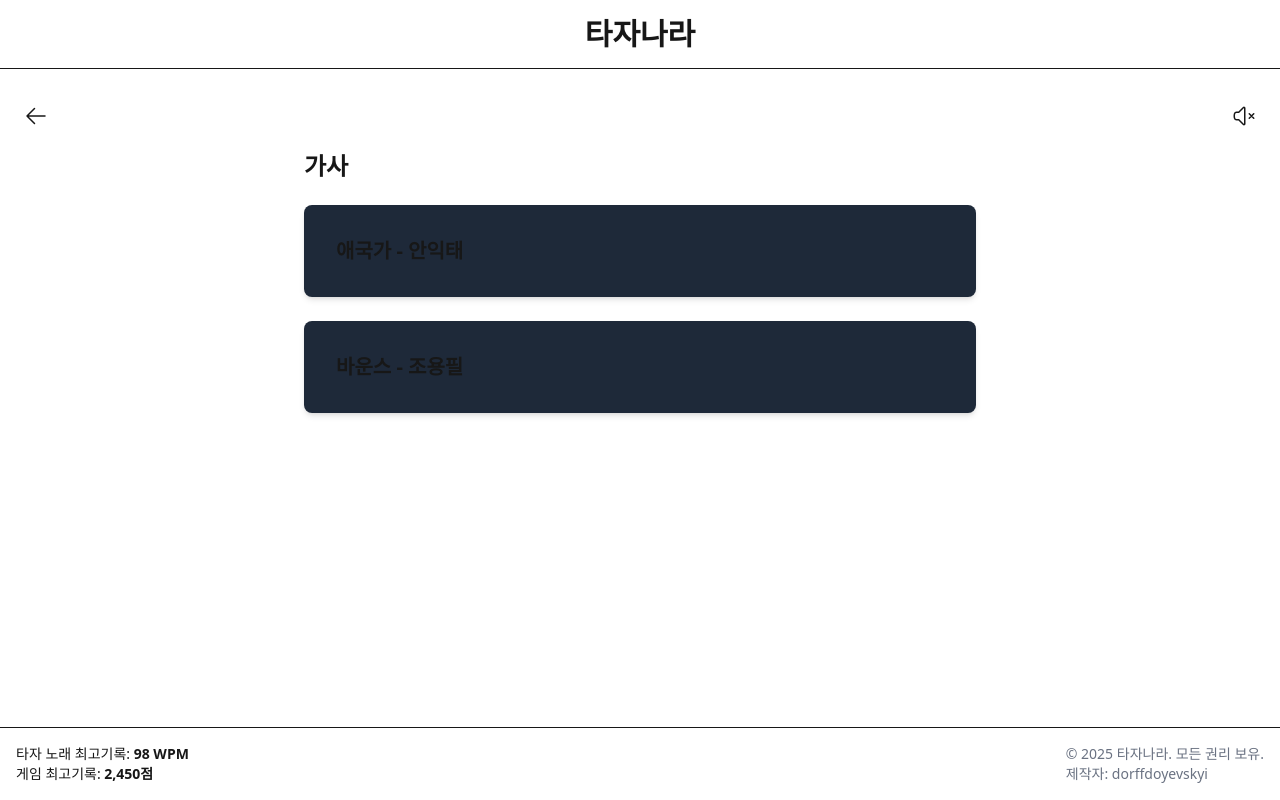
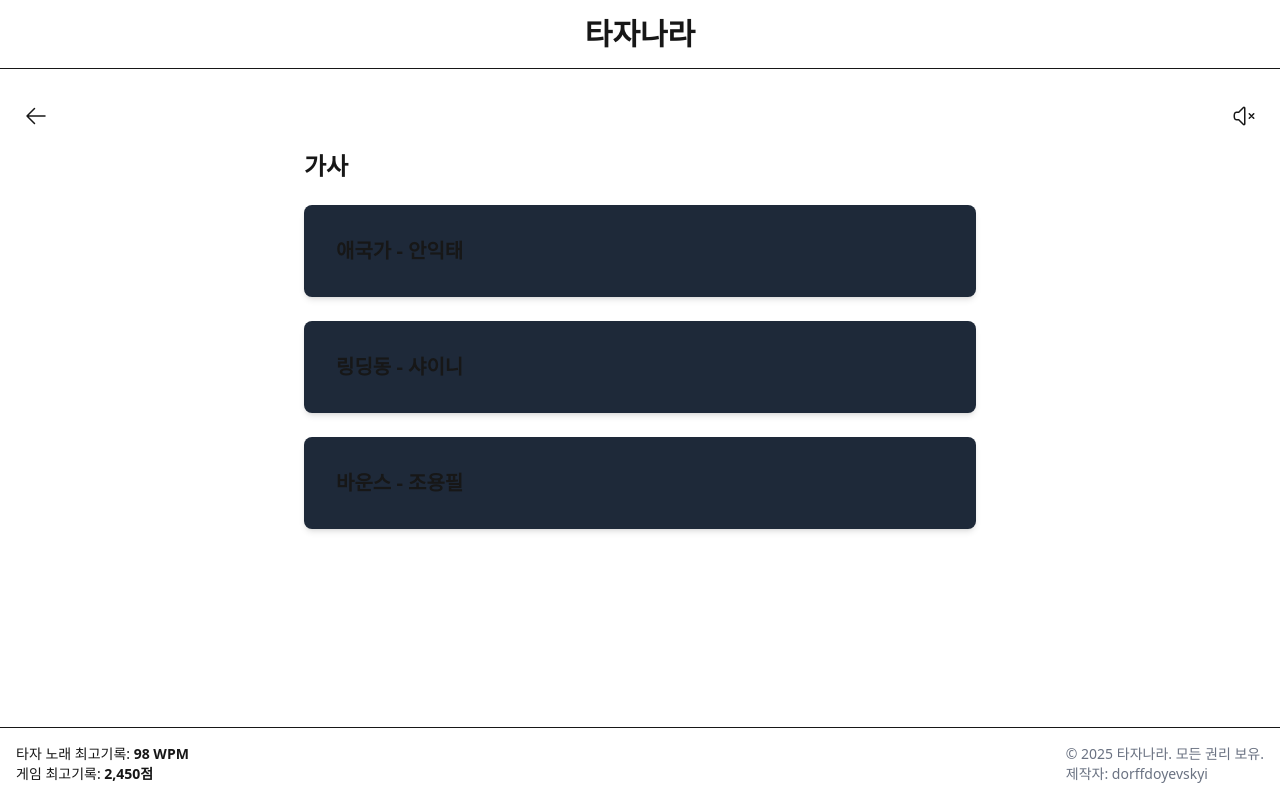
Before and after one commit to KalGookSoo/tajanara, a Next.js app: page /lyrics in a window 1280 px wide. Built offline with nearby package versions, Linux system fonts and the light colour scheme.

Commit message:
feat: Add "링딩동" lyrics by 샤이니 to songs data

```diff
--- a/src/app/shared/songs.ts
+++ b/src/app/shared/songs.ts
@@ -29,6 +29,74 @@ export const songItems: Song[] = [
       '괴로우나 즐거우나 나라 사랑하세',
       '무궁화 삼천리 화려강산',
       '대한사람 대한으로 길이 보전하세'
+    ]
+  },
+  {
+    id: 3,
+    title: '링딩동',
+    artist: '샤이니',
+    lyrics: [
+      '베이베, 네게 반해버린 내게',
+      '왜 이래 두렵다고? 물러서지 말고?',
+      '그냥 내게 맡겨봐라, 어때, 마이 레이디?',
+      '링딩동-링딩동, 링디기-딩디기-딩딩딩',
+      '링딩동-링딩동, 링디기-딩디기-딩딩딩',
+      '링딩동-링딩동, 링디기-딩디기-딩딩딩',
+      '링딩동-링딩동, 링디기-딩디기-딩딩딩',
+      '버터플라이, 너를 만난 첫 순간',
+      '눈이 번쩍 머린 스탑, 벨이 딩동 울렸어',
+      '난 말야 멋진 놈, 착한 놈',
+      '그런 놈은 아니지만 나름대로 괜찮은 밷-보이',
+      '너는 마치 버터플라이, 너무 약해 빠졌어',
+      '너무 순해 빠졌어 널 곁에 둬야겠어',
+      '더는 걱정 마, 걱정 마, 나만 믿어보면 되잖아',
+      '네가 너무 맘에 들어 놓칠 수 없는 걸',
+      '베이베, 내 가슴을 멈출 수',
+      '오, 크레이지, 너무 예뻐 견딜 수',
+      '오, 크레이지, 너 아니면 필요 없다',
+      '크레이지, 나 왜 이래?',
+      '위 워너 고 로카, 로카, 로카, 로카, 로카 (쏘 판타스틱)',
+      '고 로카, 로카, 로카, 로카, 로카 (쏘 엘라스틱)',
+      '판타스틱, 판타스틱, 판타스틱, 판타스틱',
+      '엘라스틱, 엘라스틱, 엘라스틱, 엘라스틱',
+      '링딩동-링딩동, 링디기-딩디기-딩딩딩 (오직 너만 들린다)',
+      '링딩-동링-딩동, 링디기-딩디기-딩딩딩 (머릿 속에 울린다)',
+      '링딩동-링딩동, 링디기-딩디기-딩딩딩 (내 가슴에 울린다)',
+      '링딩동-링딩동, 링디기-딩디기-딩딩딩',
+      '아이 콜드 유 버터플라이',
+      '날이 가면, 갈수록 못이 박혀, 너란 걸',
+      '헤어날 수 없다는 걸, 나를 선택해 (돌이키지 말고)',
+      '선택해 (도망가지 말고), 네게 빠진 바보인 나 (날 책임 져야 돼)',
+      '베이베 (헤이), 내 가슴을 멈출 수',
+      '오, 크레이지 (헤이), 너무 예뻐 견딜 수',
+      '오, 크레이지, 너 아니면 필요 없다',
+      '크레이지, 나 왜 이래?',
+      '난 착하디 착한 증후군이 걸린 너를 이해 못하겠다',
+      '넌 가끔씩 그런 고정 이미지를 탈피 이탈해봐, 괜찮다',
+      '브레이크 아웃 (헤이), 브레이크 아웃 (헤이)',
+      '브레이크 아웃 (헤이), 브레이크 아웃 (헤이)',
+      '링딩딩딩딩, 디-디-디-디-디-디-디-디',
+      '동-동-동-동-동-동-동-동',
+      '사실, 난 불안해 어떻게 날 보는지',
+      '어쩌면, 어쩌면 내게 호감을 갖고 있는지 몰라',
+      '이토록 안절부절 할 수밖에 없어',
+      '돌이킬 수 없는 걸',
+      '컴플리케이트 걸 (절대 노란 대답 하지 마)',
+      '나 괜찮은 남자란 걸 (내가 미쳐버릴지 몰라)',
+      '돈트 비 실리 걸 (실리 걸), 유어 마이 미라클 (마이 미라클)',
+      '너만 가질 수 있다면, 내겐 다 필요 없는걸',
+      '베이베 (헤이), 내 가슴을 멈출 수',
+      '오, 크레이지 (헤이), 너무 예뻐 견딜 수',
+      '오, 크레이지, 너 아니면 필요 없다',
+      '크레이지, 나 왜 이래?',
+      '위 워너 고 로카, 로카, 로카, 로카, 로카 (쏘 판타스틱)',
+      '고 로카, 로카, 로카, 로카, 로카 (쏘 엘라스틱)',
+      '판타스틱, 판타스틱, 판타스틱, 판타스틱',
+      '엘라스틱, 엘라스틱, 엘라스틱, 엘라스틱',
+      '링딩동-링딩동, 링디기-딩디기-딩딩딩 (오직 너만 들린다)',
+      '링딩-동링-딩동, 링디기-딩디기-딩딩딩 (머릿 속에 울린다)',
+      '링딩동-링딩동, 링디기-딩디기-딩딩딩 (내 가슴에 울린다)',
+      '링딩동-링딩동, 링디기-딩디기-딩딩딩'
     ]
   },
   {
```
